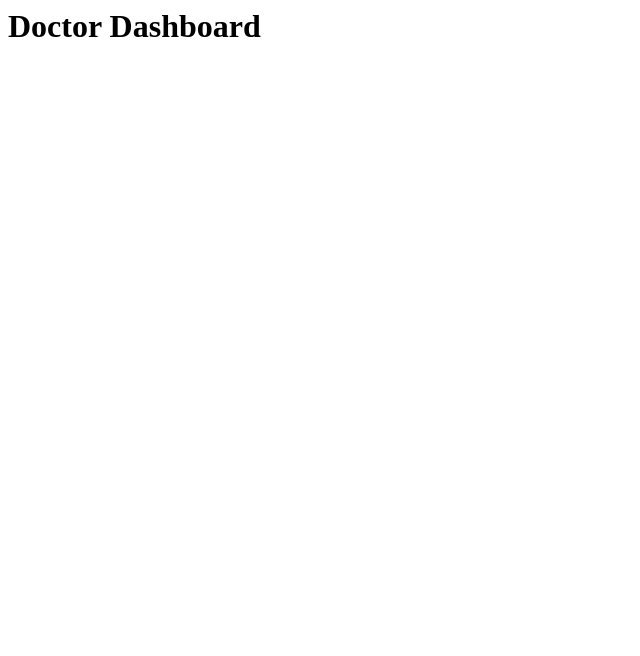
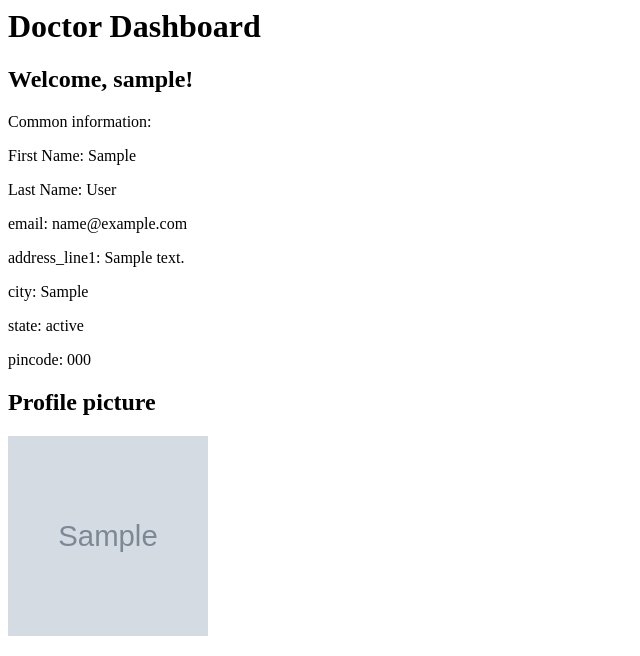
Before and after one commit to geetanshpardhi1/Doctor_appointment_system, a Django app: page /doctor-dashboard/ in a window 1280 px wide. Shown: the top 656 px of the page, without its empty margins (0-640 px from the left). Run offline with Django 4.2, Linux system fonts and the light colour scheme; a user stored in the database is signed in; tables that the repository leaves empty hold one stand-in row (values such as "Sample post"); grey boxes marked "Sample" are stand-in pictures.

Commit message:
some changes in dashboard

```diff
--- a/myapp/templates/myapp/doctor_dashboard.html
+++ b/myapp/templates/myapp/doctor_dashboard.html
@@ -1 +1,12 @@
 <h1>Doctor Dashboard</h1>
+<h2>Welcome, {{ user.username }}!</h2>
+  <p>Common information:</p>
+  <p>First Name: {{ user.first_name }}</p>
+  <p>Last Name: {{ user.last_name }}</p>
+  <p>email: {{ user.email }}</p>
+  <p>address_line1: {{ user.address_line1 }}</p>
+  <p>city: {{ user.city }}</p>
+  <p>state: {{ user.state }}</p>
+  <p>pincode: {{ user.pincode }}</p>
+  <h2>Profile picture </h2>
+  <img src="{{ user.profile_picture.url }}" alt="Profile Picture" width="200px" height="200px">
--- a/myapp/views.py
+++ b/myapp/views.py
@@ -2,7 +2,7 @@ from django.shortcuts import render, redirect
 from django.contrib.auth import login,authenticate
 from django.contrib.auth.decorators import login_required
 from .forms import SignUpForm,LoginForm
-from .models import PatientProfile, DoctorProfile
+from .models import PatientProfile, DoctorProfile,CustomUser
 
 def signup(request):
     if request.method == 'POST':
@@ -47,7 +47,9 @@ def user_login(request):
     return render(request, 'myapp/login.html', {'form': form})
 @login_required
 def patient_dash(request):
-    return render(request,'myapp/patient_dashboard.html')
+    user = CustomUser.objects.get(pk=request.user.pk)
+    return render(request,'myapp/patient_dashboard.html',{'user':user})
 @login_required
 def doctor_dash(request):
-    return render(request,'myapp/doctor_dashboard.html')
+    user = CustomUser.objects.get(pk=request.user.pk)
+    return render(request,'myapp/doctor_dashboard.html',{'user':user})
```
Also changed, not shown: myapp/templates/myapp/patient_dashboard.html (+11 -0 lines).
